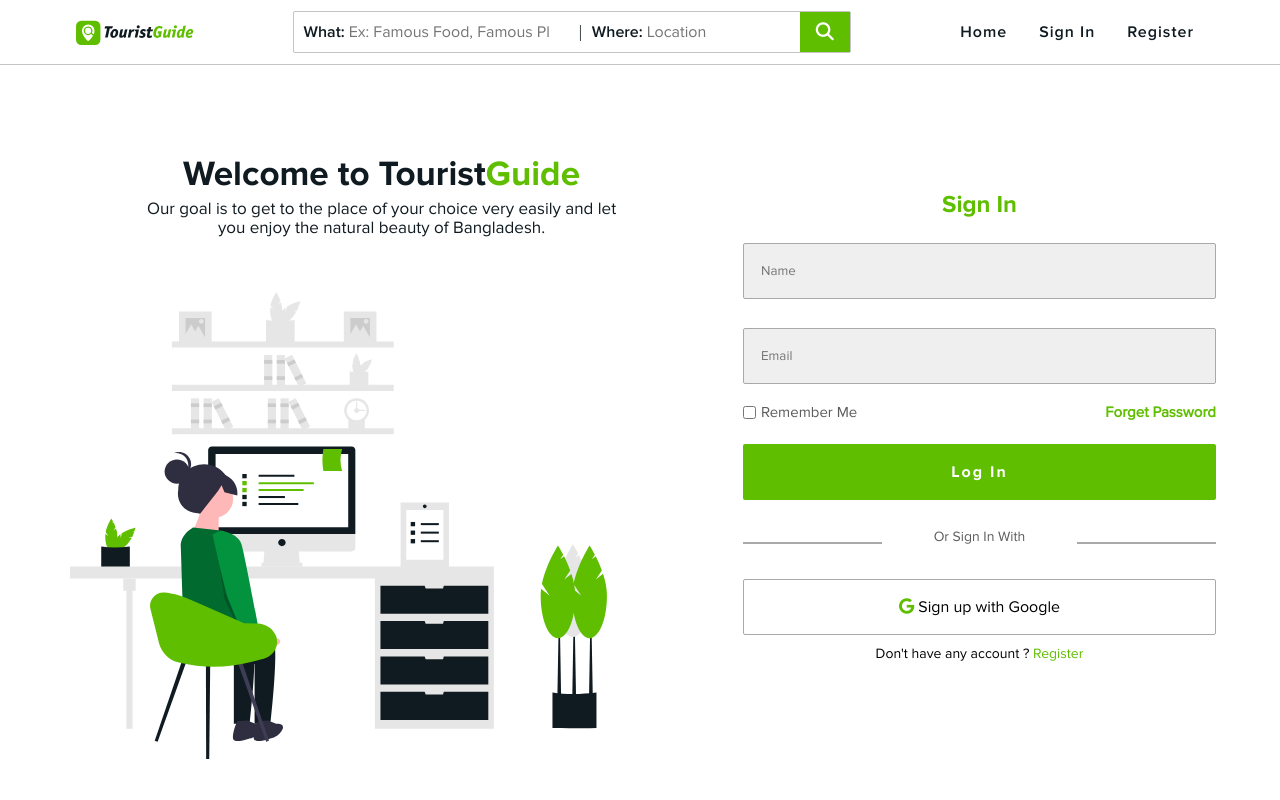
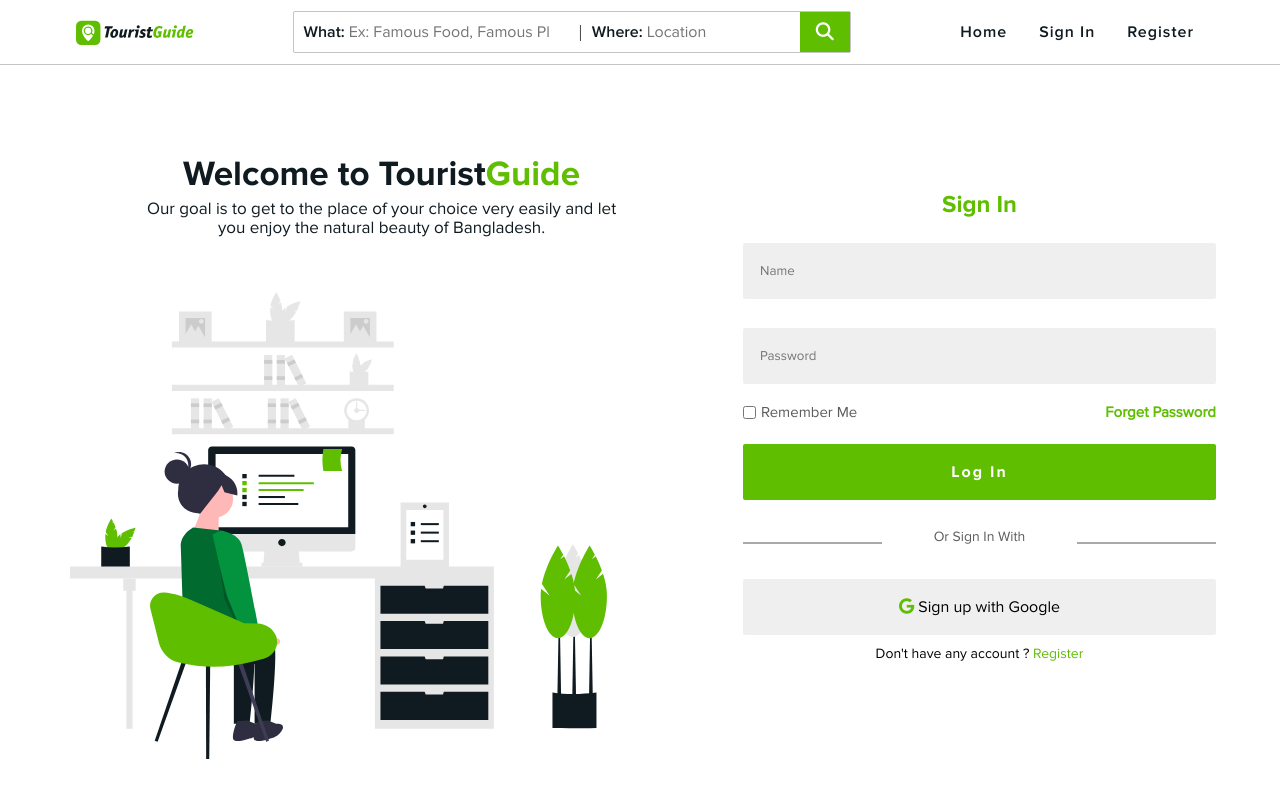
Before and after one commit to adifakathy/Final-year-project_Sign_In, a plain HTML site: page index.html in a window 1280 px wide. Shown: the top 800 px of the page. Drawn offline with Linux system fonts and the light colour scheme.

Commit message:
All file are added

```diff
--- a/css/style.css
+++ b/css/style.css
@@ -98,6 +98,10 @@ color: var(--primary);
     color: var(--seconday);
 
 }
+.forget_pass a{
+    text-decoration: none;
+    color: var(--seconday);
+}
 .scale{
     display: grid;
     grid-template-columns: repeat(3,1fr);
@@ -134,7 +138,8 @@ margin-bottom: 20px;
 font-family: Proxima Nova Regular;
 padding-left: 17px;
 background: rgba(235, 235, 235, 0.8);
-border: 0.5px solid var(--line);
+border: 0;
+/* border: 0.5px solid var(--line); */
 box-sizing: border-box;
 outline: none;
 border-radius: 2px;
@@ -174,8 +179,10 @@ span{
     margin-top: 35px;
     text-align: center;
     font-family: Proxima Nova Regular;
-    background: var(--pure);
-    border: 1px solid var(--line);
+    background: rgba(235, 235, 235, 0.8);
+    /* background: var(--pure); */
+    /* border: 1px solid var(--line); */
+    border: 0px;
     box-sizing: border-box;
     font-weight: 500;
     font-size: 16px;
--- a/index.html
+++ b/index.html
@@ -83,11 +83,11 @@
      <h1><span>Sign In</span></h1>
       <div class="input-name">
        <input class="input-class" type="text" placeholder="Name">
-       <input class="input-class" type="text" placeholder="Email">
+       <input class="input-class" type="password" placeholder="Password">
        <div class="checkbox">
         <input type="checkbox"  name="remember me" value="">
           <label for="vehicle1" class="remember">Remember Me</label>
-         <h4> Forget Password</h4>
+         <h4 class="forget_pass"> <a href="#">Forget Password</a> </h4>
        </div>
         <div>
        <button class="account-btn">Log In</button>
```
